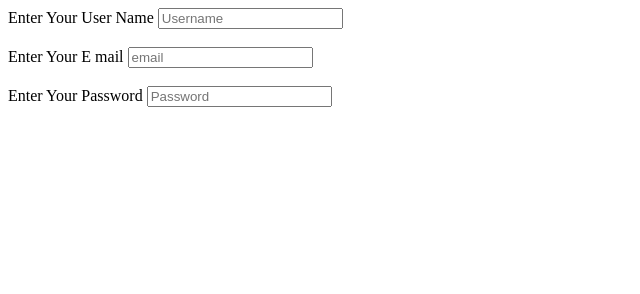
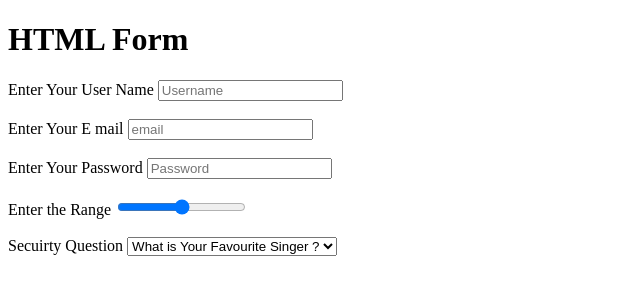
Before and after one commit to UshanAlwis98/HTML-CSS-JS-Practice-, a plain HTML site: page index.html in a window 1280 px wide. Shown: the whole page, without its empty margins (0-640 px from the left). Drawn offline with Linux system fonts and the light colour scheme.

Commit message:
Update index.html

```diff
--- a/index.html
+++ b/index.html
@@ -7,7 +7,7 @@
     <body>
 
        <form>
-
+        <h1>HTML Form</h1>
 
         <label for="Username">Enter Your User Name</label>
         <input type="text" id = "Username" placeholder="Username">
@@ -21,6 +21,17 @@
         <input type="password" id = "Password" placeholder="Password">
         <br><br>
 
+        <label for="range">Enter the Range</label>
+        <input type="range" id = "range">
+        <br><br>
+
+
+        <label for="secuirty_question">Secuirty Question</label>
+        <select name = "secuirty_question" id="secure">
+            <option>What is Your Favourite Singer ? </option>
+            <option>What is Your Name ? </option>
+            <option>What is Your Proffesion ? </option>
+        </select>
 
 
 
```
